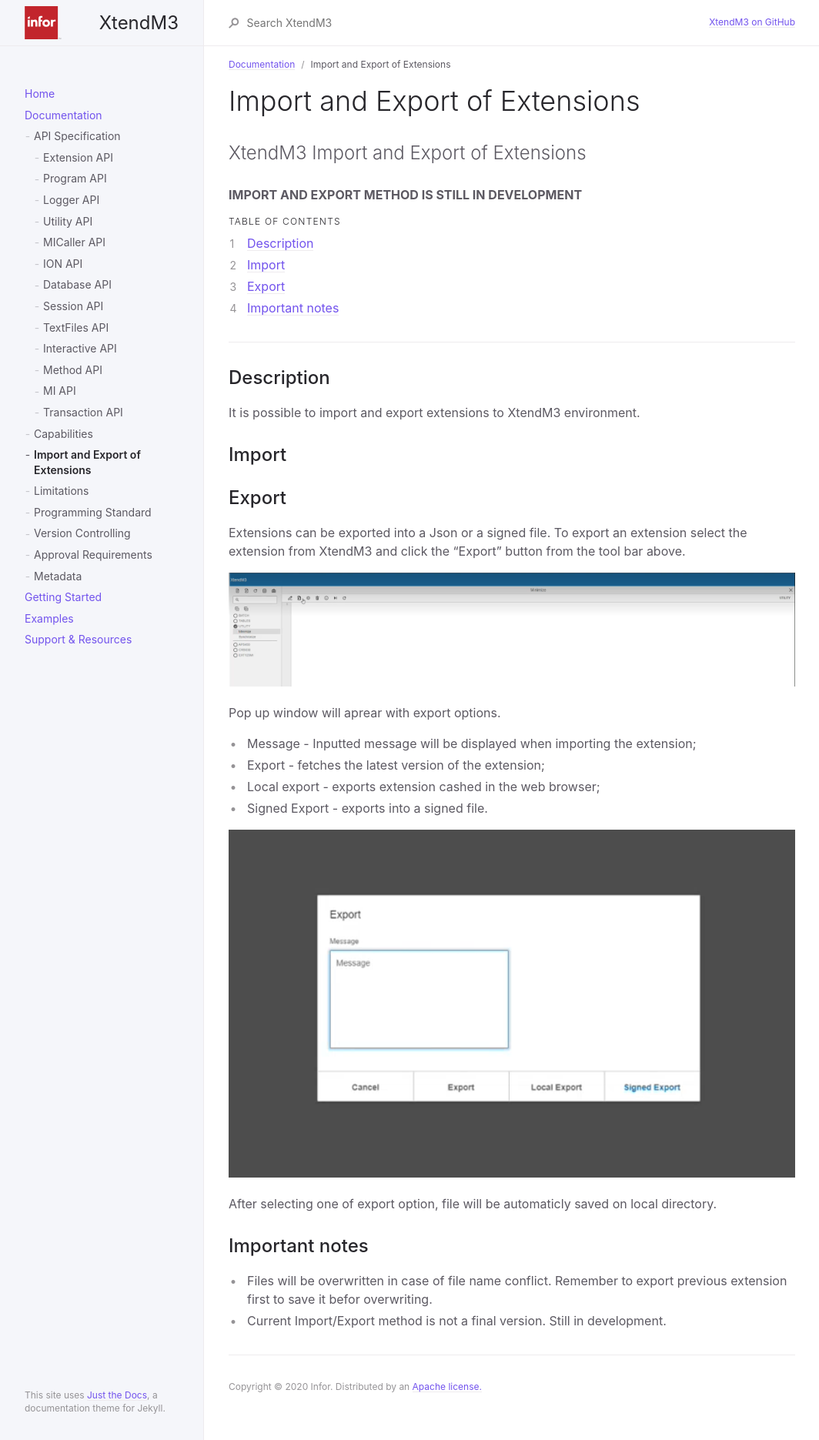
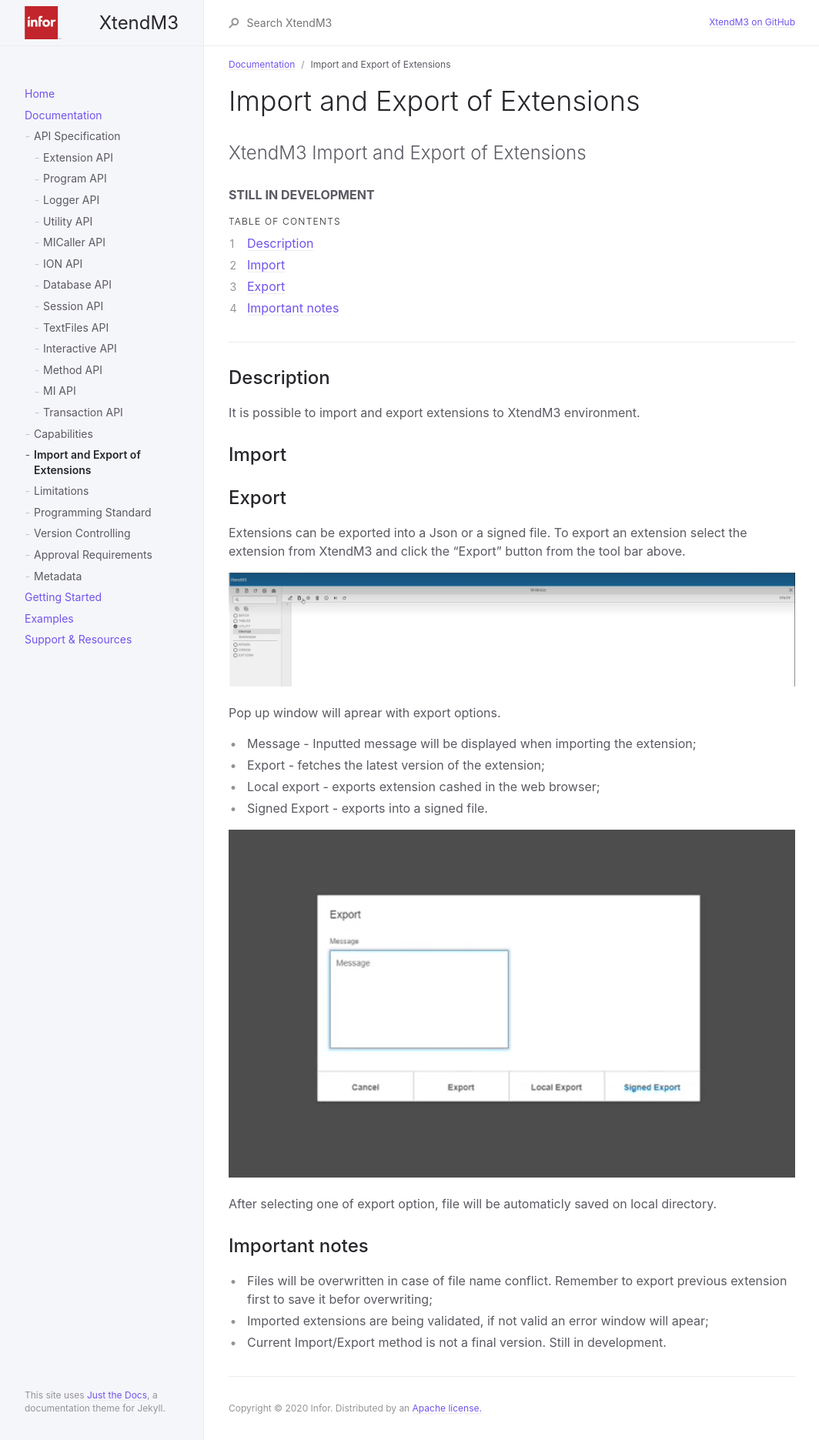
Before and after one commit to infor-cloud/xtendm3, a Jekyll site: the page built from docs/documentation/import-export.md, in a window 1280 px wide. Shown: the whole page at 77% size, without its empty margins (107-1171 px from the left). Built offline with Jekyll 4.4.1, drawn with Linux system fonts in a browser that asks for light colours.

Commit message:
nav order, important note

```diff
--- a/docs/documentation/import-export.md
+++ b/docs/documentation/import-export.md
@@ -11,7 +11,7 @@ nav_order: 1
 
 XtendM3 Import and Export of Extensions
 {: .fs-6 .fw-300 }
-**️IMPORT AND EXPORT METHOD IS STILL IN DEVELOPMENT**
+**️STILL IN DEVELOPMENT**
 
 ## Table of contents
 {: .no_toc .text-delta }
@@ -44,5 +44,6 @@ After selecting one of export option, file will be automaticly saved on local di
 
 ## Important notes
 
-* Files will be overwritten in case of file name conflict. Remember to export previous extension first to save it befor overwriting.
+* Files will be overwritten in case of file name conflict. Remember to export previous extension first to save it befor overwriting;
+* Imported extensions are being validated, if not valid an error window will apear;
 * Current Import/Export method is not a final version. Still in development.
```
Also changed, not shown: other parts of docs/documentation/import-export.md (+1 -1 lines).
